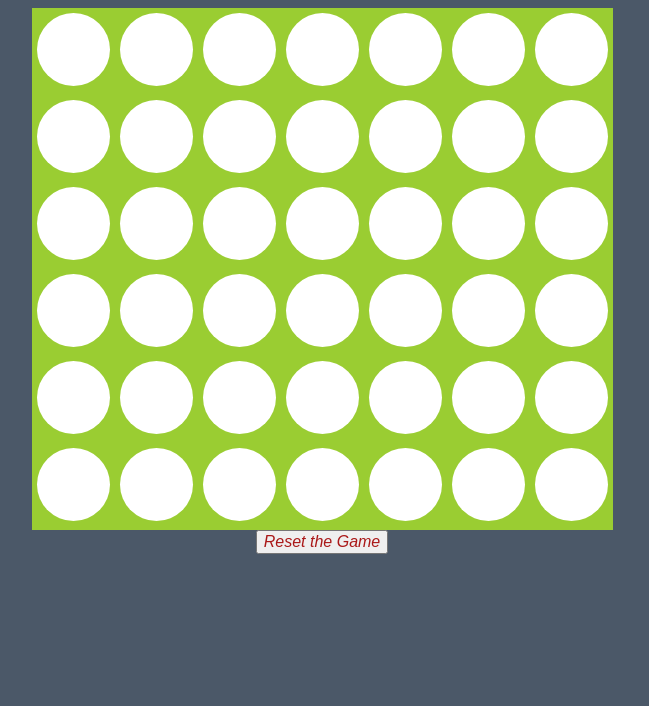
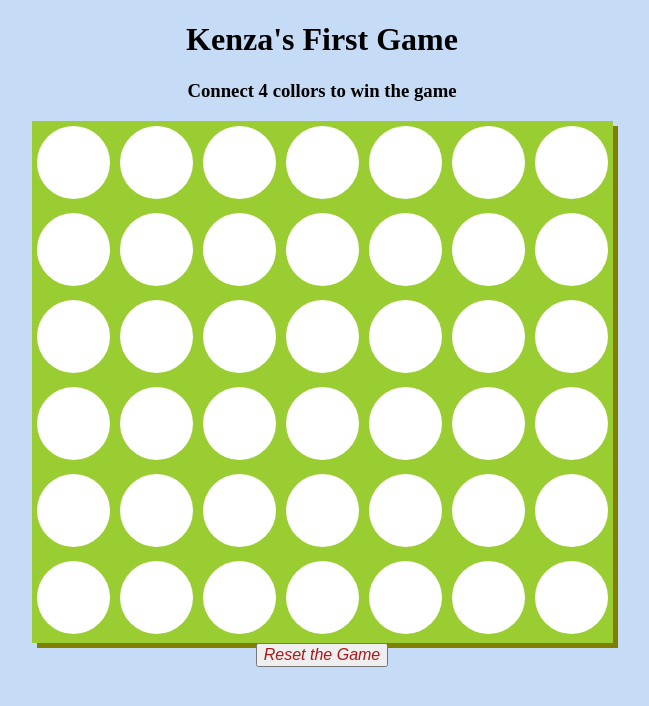
Before and after one commit to merad06/finalproject-game, a plain HTML site: page index.html in a window 1280 px wide. Shown: the whole page, without its empty margins (318-967 px from the left). Drawn offline with nearby package versions, Linux system fonts and the light colour scheme.

```diff
--- a/index.html
+++ b/index.html
@@ -16,6 +16,8 @@
 
 </head>
 <body>
+    <h1> Kenza's First Game </h1>
+    <h3> Connect 4 collors to win the game</h3>
 
     <div id="connect4"></div>
     <div id="turn alert"></div>
--- a/style.css
+++ b/style.css
@@ -1,10 +1,12 @@
 body{
     text-align: center;
-    background-color: rgb(75, 88, 104);
+    background-color: rgb(198, 219, 245);
 }
 #connect4{
     background-color: yellowgreen;
     display: inline-block;
+    border: midnightblue;
+    box-shadow: 5px 5px olive;
 }
 .col{
     width: 73px;
```
Also changed, not shown: ReadMe.md.txt.
